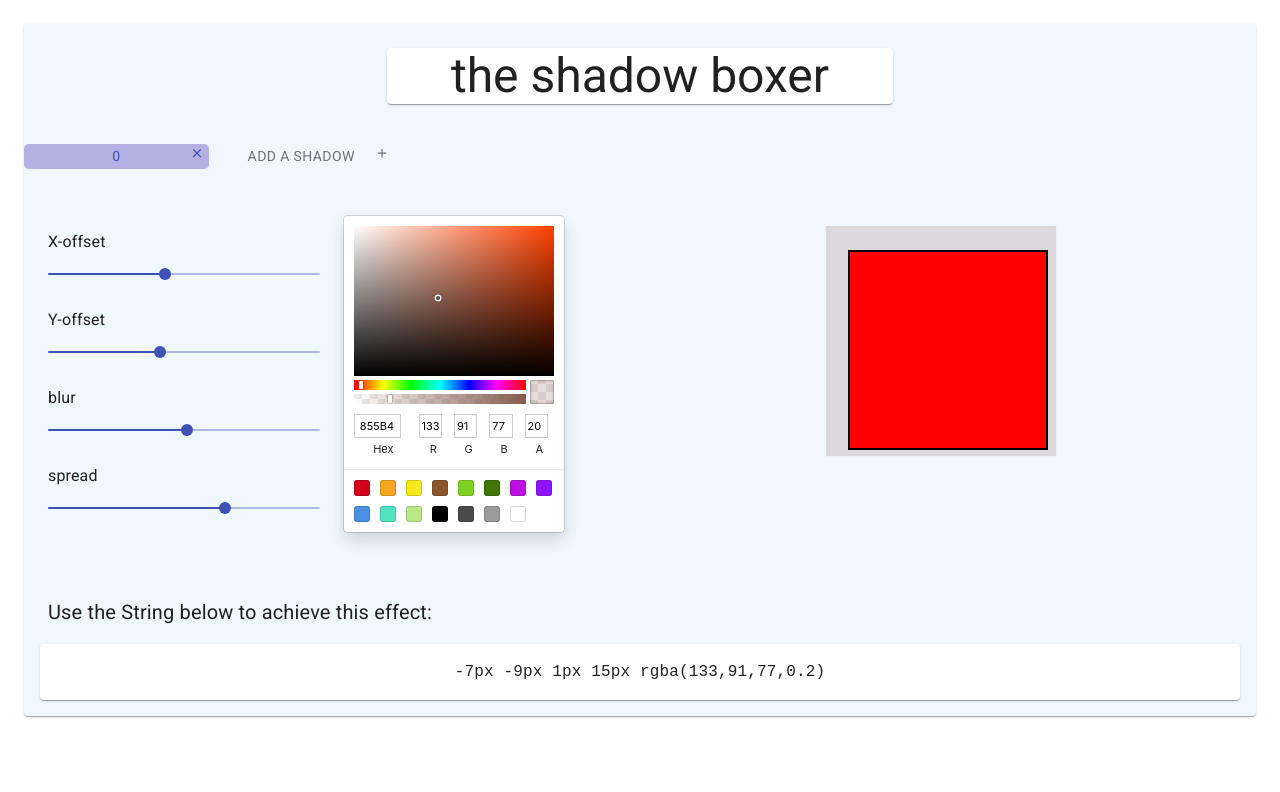
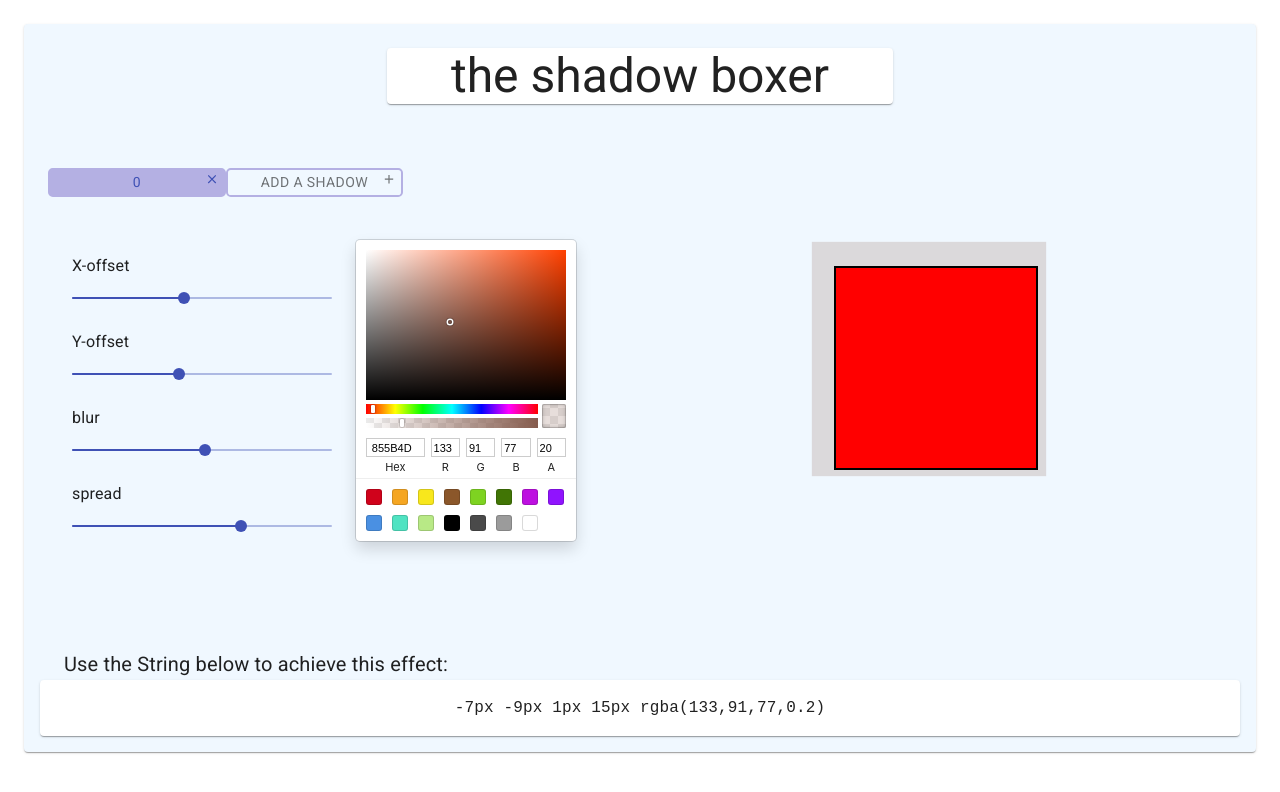
Before and after one commit to KarimKamel/shadow-boxer, a React (Create React App) app: page / in a window 1280 px wide. Shown: the top 792 px of the page. Built offline with nearby package versions, Linux system fonts and the light colour scheme.

Commit message:
add tab animation

```diff
--- a/public/index.html
+++ b/public/index.html
@@ -11,36 +11,11 @@
 		/>
 
 		<title>Visual Shadows</title>
-		<link
-			rel="stylesheet"
-			href="https://cdn.jsdelivr.net/npm/bootstrap@4.6.0/dist/css/bootstrap.min.css"
-			integrity="sha384-B0vP5xmATw1+K9KRQjQERJvTumQW0nPEzvF6L/Z6nronJ3oUOFUFpCjEUQouq2+l"
-			crossorigin="anonymous"
-		/>
-		<script
-			src="https://code.jquery.com/jquery-3.5.1.slim.min.js"
-			integrity="sha384-DfXdz2htPH0lsSSs5nCTpuj/zy4C+OGpamoFVy38MVBnE+IbbVYUew+OrCXaRkfj"
-			crossorigin="anonymous"
-		></script>
-		<script
-			src="https://cdn.jsdelivr.net/npm/bootstrap@4.6.0/dist/js/bootstrap.bundle.min.js"
-			integrity="sha384-Piv4xVNRyMGpqkS2by6br4gNJ7DXjqk09RmUpJ8jgGtD7zP9yug3goQfGII0yAns"
-			crossorigin="anonymous"
-		></script>
 	</head>
 	<body>
 		<noscript>You need to enable JavaScript to run this app.</noscript>
 		<div id="root"></div>
-		<!--
-      This HTML file is a template.
-      If you open it directly in the browser, you will see an empty page.
 
-      You can add webfonts, meta tags, or analytics to this file.
-      The build step will place the bundled scripts into the <body> tag.
-
-      To begin the development, run `npm start` or `yarn start`.
-      To create a production bundle, use `npm run build` or `yarn build`.
-    -->
 		<div> </div>
 	</body>
 </html>
--- a/src/components/ObjectContainer.js
+++ b/src/components/ObjectContainer.js
@@ -78,9 +78,30 @@ export default function ObjectContainer() {
 								</Typography>
 							</Card>
 						</Box>
-
+						<Box m={3}>
 							<Grid container className={classes.gridRoot}>
 								<Grid item xs={6} className={classes.gridItem}>
+									{shadow.length === 0 && (
+										<Box m={3}>
+											<ol style={{ paddingInlineStart: 0 }}>
+												<li>
+													<span>add a shadow</span>
+												</li>
+												<li>
+													<span>use sliders to modify the shadow</span>
+												</li>
+
+												<li>
+													<span>add more shadows!</span>
+												</li>
+												<li>
+													<span>
+														copy and paste the generated string into your css
+													</span>
+												</li>
+											</ol>
+										</Box>
+									)}
 									<Tabs
 										classes={{
 											indicator: classes.tabIndicator,
@@ -91,10 +112,11 @@ export default function ObjectContainer() {
 										textColor='primary'
 										aria-label='icon tabs example'
 									>
-									{shadow.map((s, i) => (
+										{shadow.length > 0 &&
+											shadow.map((s, i) => (
 												<Tab
 													key={i}
-											className={classes.tab}
+													// className={classes.tab}
 													classes={{
 														wrapper: classes.tabWrapper,
 														root: classes.tabRoot,
@@ -104,7 +126,9 @@ export default function ObjectContainer() {
 													label={<span>{i}</span>}
 													icon={
 														<CloseIcon
-													onClick={(event) => handleCloseIconClick(event, i)}
+															onClick={(event) =>
+																handleCloseIconClick(event, i)
+															}
 														/>
 													}
 												/>
@@ -139,15 +163,19 @@ export default function ObjectContainer() {
 									<ObjectWithShadow shadowString={shadowString} />
 								</Grid>{' '}
 							</Grid>
+						</Box>
+
 						<Grid container>
 							<Grid item xs={12} className={classes.gridItem}>
+								{shadow.length > 0 && (
+									<Box m={2}>
 										<Box mt={5} mb={0} ml={3}>
 											<Typography variant='h6'>
 												{' '}
 												Use the String below to achieve this effect:
 											</Typography>
 										</Box>
-								<Box m={2}>
+
 										<Card>
 											<CardContent className={classes.ShadowStringContainer}>
 												<Typography
@@ -159,6 +187,7 @@ export default function ObjectContainer() {
 											</CardContent>
 										</Card>
 									</Box>
+								)}
 							</Grid>
 						</Grid>
 					</CardContent>
--- a/src/styles/ObjectContainerStyles.js
+++ b/src/styles/ObjectContainerStyles.js
@@ -1,6 +1,9 @@
 import { createUseStyles } from 'react-jss';
 
 const useStyles = createUseStyles({
+	root: {
+		minWidth: '1020px',
+	},
 	titleCard: {
 		width: 'fit-content',
 		margin: 'auto',
@@ -16,8 +19,6 @@ const useStyles = createUseStyles({
 	},
 
 	gridItem: {
-		// margin: 'auto !important',
-		// backgroundColor: 'aliceblue',
 		display: 'flex',
 		flexDirection: 'column',
 	},
@@ -27,19 +28,18 @@ const useStyles = createUseStyles({
 	},
 	tabLabelIcon: {
 		minHeight: '0px !important',
-		// backgroundColor: 'blue !important',
 		padding: '0 !important',
 	},
 	selected: {
 		backgroundColor: '#b4b0e3 !important',
-		borderRadius: '0.3rem !important',
 	},
 	tabRoot: {
 		maxWidth: '30% !important',
 		alignItems: 'flex-end !important',
 		padding: '0 !important',
-
-		// backgroundColor: 'blue !important',
+		transition: 'background-color 1s !important',
+		border: '2px solid #b4b0e3 !important',
+		borderRadius: '0.3rem !important',
 	},
 	tabWrapper: {
 		flexDirection: 'row !important',
```
Also changed, not shown: 1 other file (tests, documents, lock files or other folders). Lines whose indentation alone changed are shown as unchanged.
